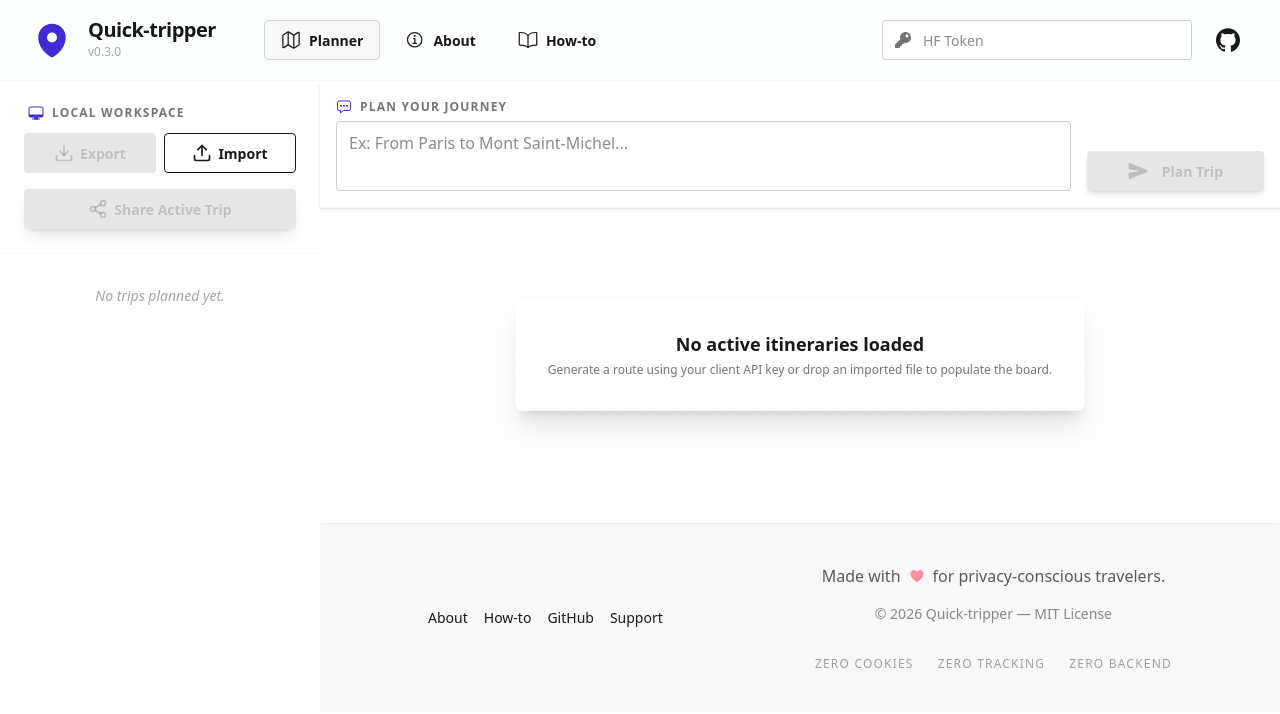
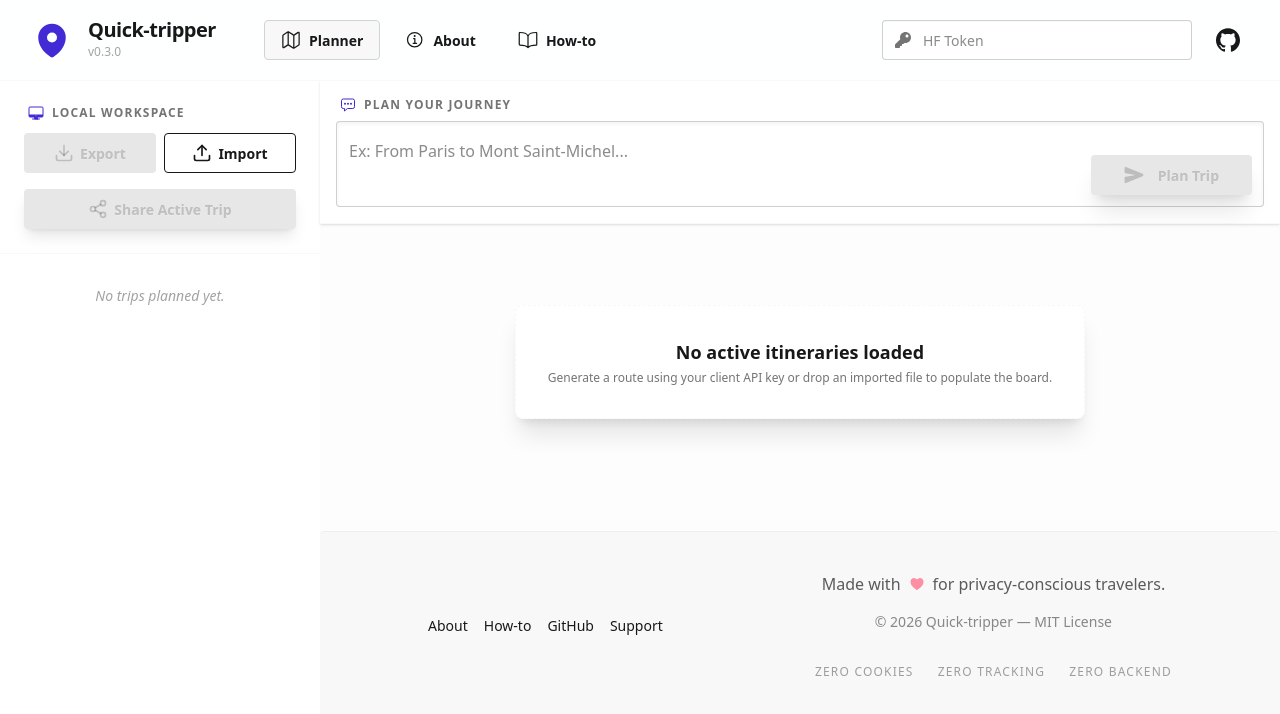
Before and after one commit to GehDoc/quick-tripper, a Next.js app: page / in a window 1280 px wide. Shown: the top 714 px of the page. Built offline with nearby package versions, Linux system fonts and the light colour scheme.

Commit message:
feat: integrate plan button into textarea for unified command input

```diff
--- a/src/components/GenerationForm.tsx
+++ b/src/components/GenerationForm.tsx
@@ -18,27 +18,27 @@
 }) => {
   return (
     <div className="bg-base-100 shadow-sm border-b border-base-200 p-4 sticky top-0 z-20">
-      <div className="flex flex-col lg:flex-row items-end gap-4">
-        <div className="flex-grow w-full min-w-0">
-          <label className="label py-0 mb-1.5">
+      <div className="flex flex-col gap-2">
+        <label className="label py-0 px-1">
           <span className="label-text text-xs font-black uppercase tracking-widest text-base-content/60 flex items-center gap-2">
             <IoChatboxEllipsesOutline className="text-primary w-4 h-4" /> Plan your journey
           </span>
+          {error && <p className="text-error text-xs font-bold animate-pulse">{error}</p>}
         </label>
+
+        <div className="relative group">
           <textarea
             placeholder="Ex: From Paris to Mont Saint-Michel..."
             value={prompt}
             onChange={(e) => onPromptChange(e.target.value)}
             disabled={isLoading}
-            className="textarea textarea-bordered w-full min-h-[70px] max-h-[70px] focus:outline-none text-base resize-none leading-relaxed"
+            className="textarea textarea-bordered w-full min-h-[85px] max-h-[120px] focus:outline-none text-base resize-none leading-relaxed pr-44 pt-4 pb-4 transition-all focus:border-primary/50 shadow-inner"
           />
-        </div>
-        <div className="flex flex-col items-end gap-2 w-full lg:w-auto flex-none self-end">
-          {error && <p className="text-error text-xs font-bold truncate max-w-xs">{error}</p>}
+          <div className="absolute bottom-3 right-3 flex items-center gap-2">
             <button
               onClick={onGenerate}
               disabled={isLoading || !prompt.trim()}
-            className="btn btn-primary px-10 shadow-md whitespace-nowrap"
+              className="btn btn-primary px-8 shadow-xl transition-transform active:scale-95"
             >
               {isLoading ? (
                 <span className="loading loading-spinner"></span>
@@ -51,5 +51,6 @@
           </div>
         </div>
       </div>
+    </div>
   );
 };
```
Lines whose indentation alone changed are shown as unchanged.
